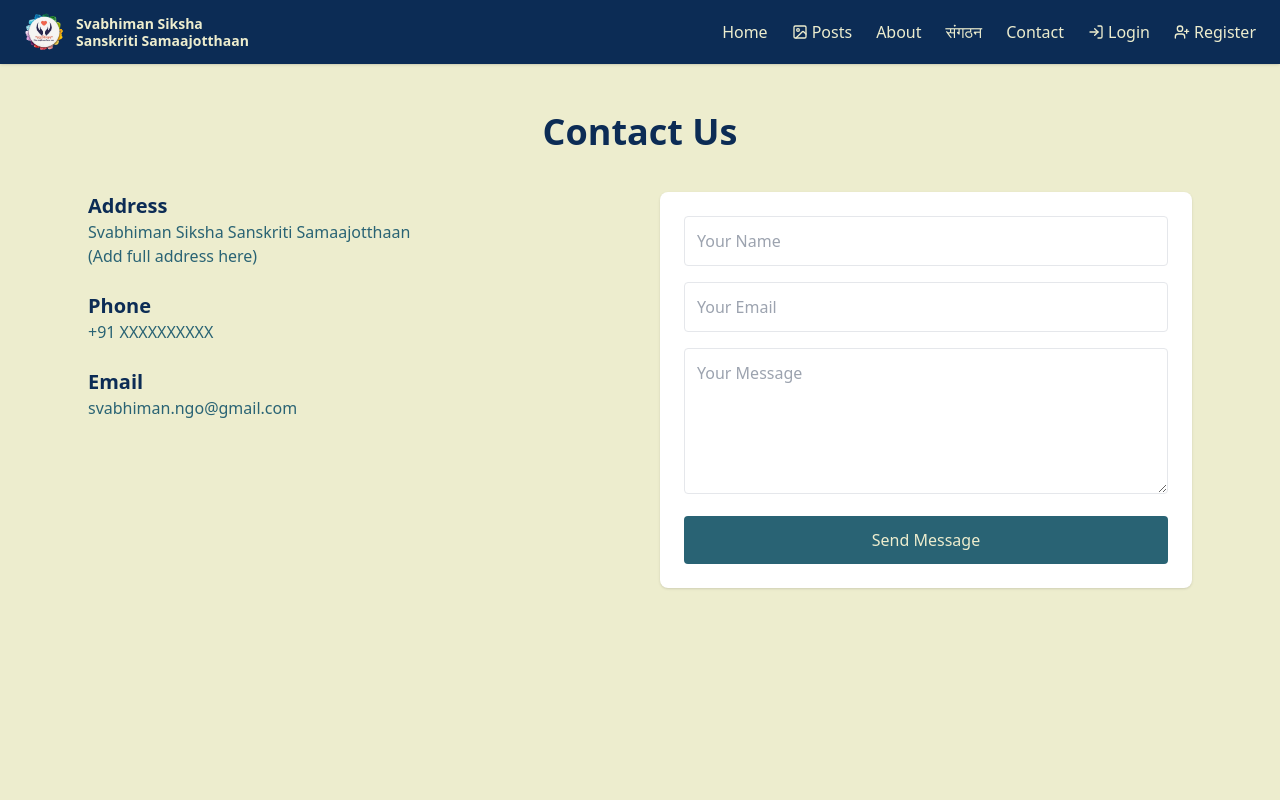
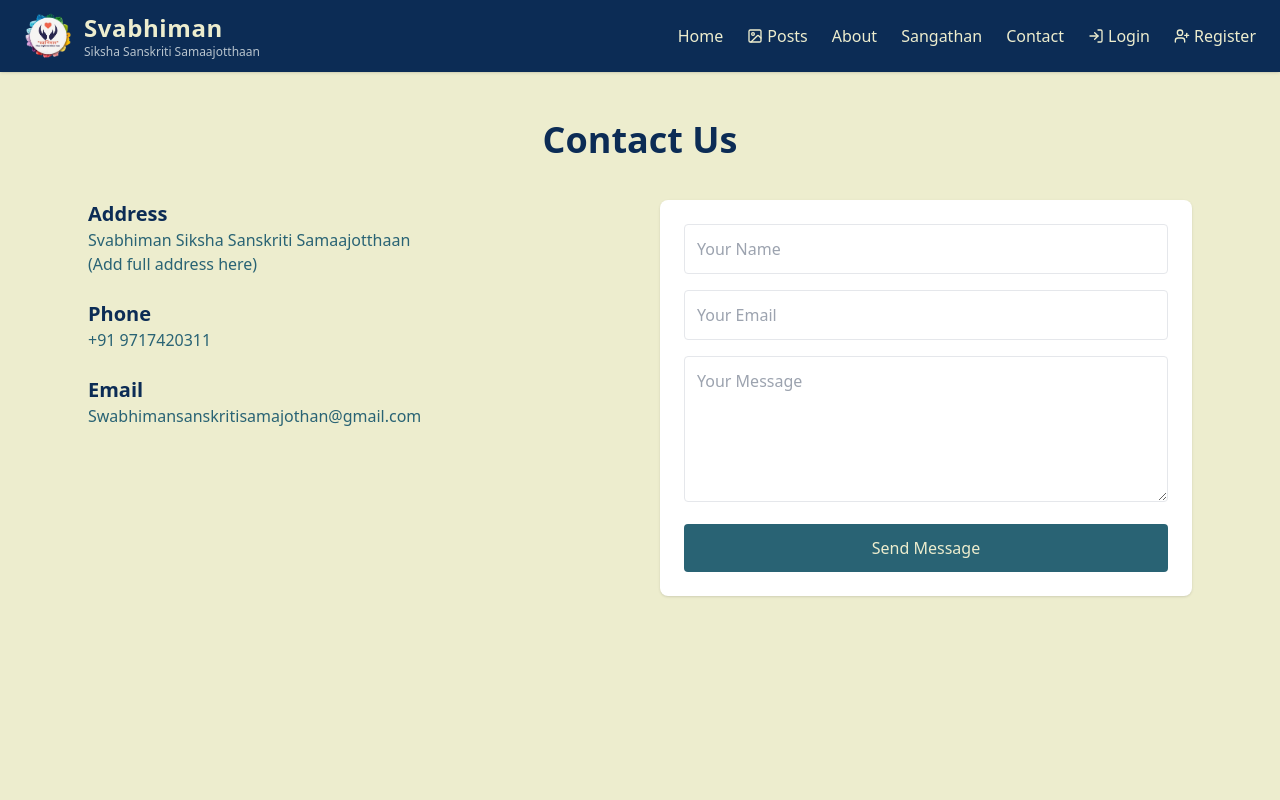
Before and after one commit to manasssengar2006/ssssNGO-Frontend, a React (Vite) app: page /contact in a window 1280 px wide. Shown: the top 800 px of the page. Built offline with nearby package versions, Linux system fonts and the light colour scheme.

Commit message:
newchanges

```diff
--- a/src/components/Footer.jsx
+++ b/src/components/Footer.jsx
@@ -38,7 +38,7 @@ const Footer = () => {
               <Phone size={16} /> +91 9717420311
             </p>
             <p className="flex items-center gap-2">
-              <Mail size={16} /> svabhimanngo@gmail.com
+              <Mail size={16} /> Swabhimansanskritisamajothan@gmail.com
             </p>
             <p className="flex items-center gap-2">
               <MapPin size={16} /> Delhi, India
--- a/src/components/Navbar.jsx
+++ b/src/components/Navbar.jsx
@@ -53,16 +53,27 @@ const Navbar = () => {
     >
       <div className="max-w-7xl mx-auto px-6 py-3 flex justify-between items-center">
         {/* LOGO */}
+       {/* LOGO */}
+{/* LOGO */}
 <motion.div
-          whileHover={{ scale: 1.03 }}
+  whileHover={{ scale: 1.05 }}
   className="flex items-center gap-3 cursor-pointer"
   onClick={() => navigate("/")}
 >
-          <img src={logo} alt="logo" className="w-10 h-10 object-contain" />
-          <span className="text-[#EDEDCE] text-sm font-semibold leading-tight">
-            Svabhiman Siksha <br />
-            Sanskriti Samaajotthaan
+  {/* Bigger Logo */}
+  <img src={logo} alt="logo" className="w-12 h-12 object-contain" />
+
+  <div className="leading-tight">
+    {/* Bigger Svabhiman */}
+    <span className="block text-[#EDEDCE] text-2xl font-extrabold tracking-wide">
+      Svabhiman
     </span>
+
+    {/* Smaller subtitle */}
+    <span className="block text-[#B8C4CE] text-xs">
+      Siksha Sanskriti Samaajotthaan
+    </span>
+  </div>
 </motion.div>
 
         {/* DESKTOP MENU */}
@@ -76,7 +87,7 @@ const Navbar = () => {
           </NavLink>
 
           <NavLink to="/about">About</NavLink>
-          <NavLink to="/sangathan">संगठन</NavLink>
+          <NavLink to="/sangathan">Sangathan</NavLink>
           <NavLink to="/contact">Contact</NavLink>
 
           {!user && (
@@ -156,7 +167,7 @@ const Navbar = () => {
               <NavLink to="/">Home</NavLink>
               <NavLink to="/Posts">Posts</NavLink>
               <NavLink to="/about">About</NavLink>
-              <NavLink to="/sangathan">संगठन</NavLink> {/* ✅ FIXED */}
+              <NavLink to="/sangathan">Sangathan</NavLink> {/* ✅ FIXED */}
               <NavLink to="/contact">Contact</NavLink>
 
               {!user && (
--- a/src/pages/Contact.jsx
+++ b/src/pages/Contact.jsx
@@ -33,7 +33,7 @@ const Contact = () => {
               Phone
             </h3>
             <p className="text-[#296374]">
-              +91 XXXXXXXXXX
+              +91 9717420311
             </p>
           </div>
 
@@ -42,7 +42,7 @@ const Contact = () => {
               Email
             </h3>
             <p className="text-[#296374]">
-              svabhiman.ngo@gmail.com
+              Swabhimansanskritisamajothan@gmail.com
             </p>
           </div>
         </motion.div>
```
Lines whose indentation alone changed are shown as unchanged.
